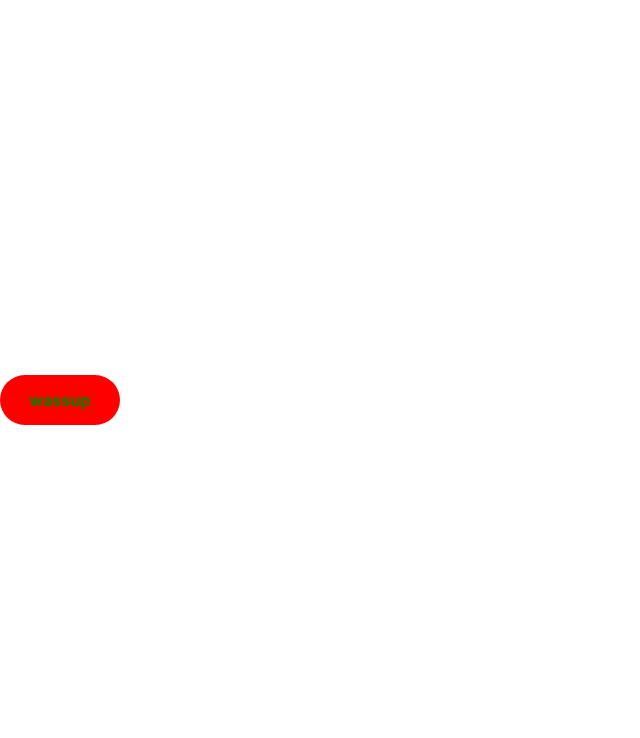
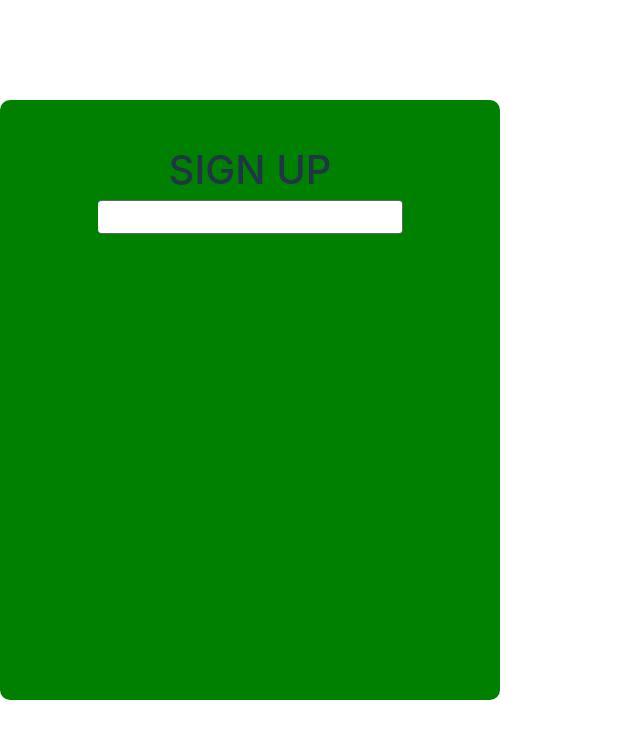
Before and after one commit to Sanni-Damilola/Learning-VITE-TS, a React (Vite) app in the folder frontend/: page / in a window 1280 px wide. Shown: the top 738 px of the page, without its empty margins (0-640 px from the left). Built offline with nearby package versions, Linux system fonts and the light colour scheme.

Commit message:
button created and styled-compoonents

```diff
--- a/frontend/src/App.jsx
+++ b/frontend/src/App.jsx
@@ -1,15 +1,13 @@
 import { useState } from 'react'
-import ButtonComponents from './components/ButtonComponents'
-// import reactLogo from './assets/react.svg'
-// import viteLogo from '/vite.svg'
-// import './App.css'
+
+import Card from './components/Card'
 
 function App() {
   const [count, setCount] = useState(0)
 
   return (
     <div>
-      <ButtonComponents bg='red' color='green' title='wassup'  />
+      <Card />
     </div>
   )
 }
--- /dev/null
+++ b/frontend/src/components/Card.tsx
@@ -0,0 +1,51 @@
+import React from "react";
+import styled from "styled-components";
+
+const Card = () => {
+  return (
+    <Container>
+      <Text>Sign Up</Text>
+      <Field>
+        <Form>
+          <Input />
+        </Form>
+      </Field>
+    </Container>
+  );
+};
+
+export default Card;
+
+const Form = styled.form`
+  width: 100%;
+`;
+const Input = styled.input`
+  outline: none;
+  border: 1px solid rgb(0, 0, 0, 0.6);
+  width: 300px;
+  height: 30px;
+  border-left: 10px;
+
+  border-radius: 4px;
+`;
+
+const Container = styled.div`
+  width: 500px;
+  min-height: 600px;
+  border-radius: 10px;
+  border-color: silver;
+  background-color: green;
+  display: flex;
+  flex-direction: column;
+  align-items: center;
+`;
+const Text = styled.div`
+  text-transform: uppercase;
+  margin-top: 40px;
+  font-size: 40px;
+  font-weight: 500;
+`;
+const Field = styled.div`
+  flex-direction: column;
+  display: flex;
+`;
--- a/frontend/src/types/index.ts
+++ b/frontend/src/types/index.ts
@@ -1 +1 @@
-export * from "./interfaces";
+export * from "./interface";
```
Also changed, not shown: frontend/src/types/interface.tsx (renamed from frontend/src/types/interfaces.tsx).
